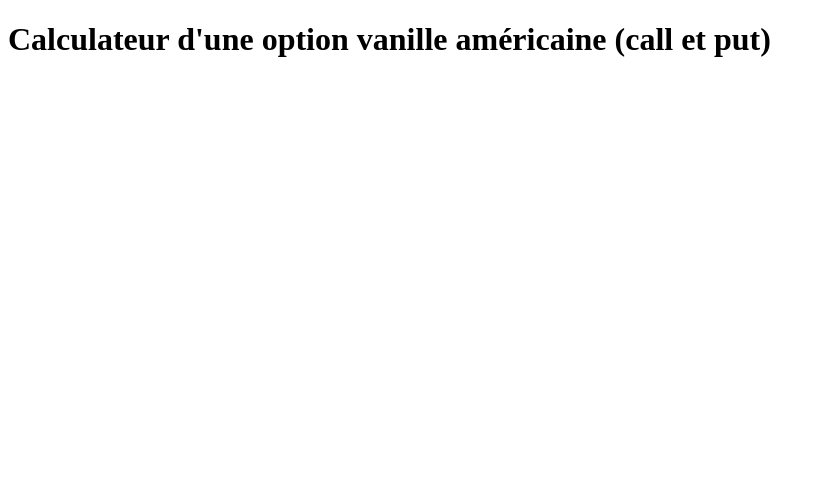
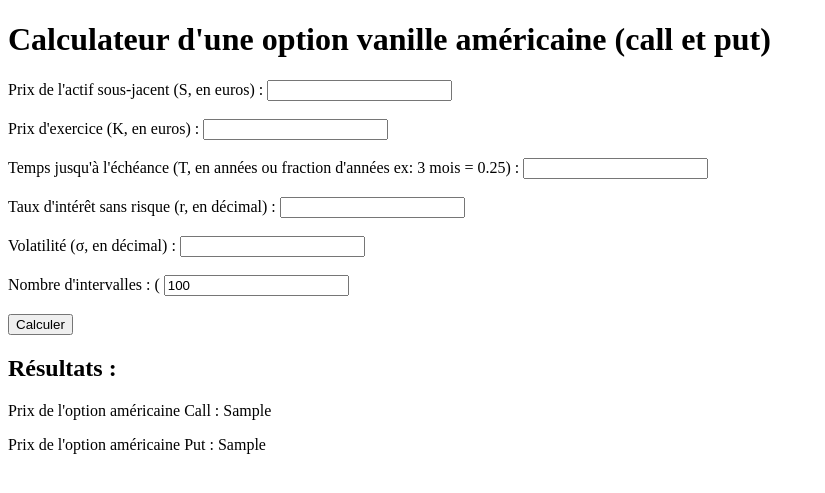
Before and after one commit to tarmyos/Projet-CAL-IN, a Flask app: template templates/american.html in a window 1280 px wide. Shown: the part 26-519 px from the top of the page, without its empty margins (0-825 px from the left). Run offline with Flask 3, Linux system fonts and the light colour scheme; the template is opened without the code that fills it: most values are stand-ins (such as "Sample title", 1, 10 or a date in 2020).

Commit message:
feat: calcul option américaine, changement de route dans app.py

```diff
--- a/app.py
+++ b/app.py
@@ -1,52 +1,72 @@
 from flask import Flask, render_template, request
 from scripts.european_black_scholes import black_scholes_call, black_scholes_put
 from scripts.european_propagation_incertitudes import propagation_incertitudes_call, propagation_incertitudes_put
-
+from scripts.american_binomial import binomial_american_call, binomial_american_put
 app = Flask(__name__)
 
 @app.route('/', methods=['GET'])
 def index():
     return render_template('index.html', call_result=None, put_result=None)
 
-@app.route('/european', methods=['GET'])
+@app.route('/european', methods=['GET', 'POST'])
 def european():
-    return render_template('european.html')
+    if request.method == 'GET':
+        return render_template('european.html')
+    else:
+        try:
+            # Récupération des données du formulaire
+            S = float(request.form['S'])
+            K = float(request.form['K'])
+            T = float(request.form['T'])
+            r = float(request.form['r'])
+            sigma = float(request.form['sigma'])
 
-@app.route('/american', methods=['GET'])
+            # Incertitudes
+            dS = float(request.form['dS'])
+            dK = float(request.form['dK'])
+            dT = float(request.form['dT'])
+            dr = float(request.form['dr'])
+            dSigma = float(request.form['dSigma'])
+
+
+            # Calcul des prix des options et de leurs incertitudes associées
+            call_price, delta_call = propagation_incertitudes_call(S, K, T, r, sigma, dS, dK, dT, dr, dSigma)
+            put_price, delta_put = propagation_incertitudes_put(S, K, T, r, sigma, dS, dK, dT, dr, dSigma)
+
+            # Retour des résultats
+            return render_template('european.html', call_result=call_price, put_result=put_price, call_uncertainty=delta_call, put_uncertainty=delta_put)
+
+        except ValueError:
+            return render_template('european.html', call_result="Erreur dans les entrées", put_result="Erreur dans les entrées", call_uncertainty="Erreur dans les entrées", put_uncertainty="Erreur dans les entrées")
+
+
+@app.route('/american', methods=['GET', 'POST'])
 def american():
-    return render_template('american.html')
+    if request.method == 'GET':
+        return render_template('american.html')
+    else:
+        try:
+            # Récupération des données du formulaire
+            S = float(request.form['S'])
+            K = float(request.form['K'])
+            T = float(request.form['T'])
+            r = float(request.form['r'])
+            sigma = float(request.form['sigma'])
+            n = int(request.form['n'])
+
+            # Calcul du prix de l'option américaine Call et Put
+            call_price = binomial_american_call(S, K, T, r, sigma, n)
+            put_price = binomial_american_put(S, K, T, r, sigma, n)
+
+            # Retour des résultats
+            return render_template('american.html', call_result=call_price, put_result=put_price)
+
+        except ValueError:
+            return render_template('american.html', call_result="Erreur dans les entrées", put_result="Erreur dans les entrées")
 
 @app.route('/bermudan', methods=['GET'])
 def bermudian():
     return render_template('bermudan.html')
 
-@app.route('/european/calculate', methods=['POST'])
-def calculate():
-    try:
-        # Récupération des données du formulaire
-        S = float(request.form['S'])
-        K = float(request.form['K'])
-        T = float(request.form['T'])
-        r = float(request.form['r'])
-        sigma = float(request.form['sigma'])
-
-        # Incertitudes
-        dS = float(request.form['dS'])
-        dK = float(request.form['dK'])
-        dT = float(request.form['dT'])
-        dr = float(request.form['dr'])
-        dSigma = float(request.form['dSigma'])
-
-
-        # Calcul des prix des options et de leurs incertitudes associées
-        call_price, delta_call = propagation_incertitudes_call(S, K, T, r, sigma, dS, dK, dT, dr, dSigma)
-        put_price, delta_put = propagation_incertitudes_put(S, K, T, r, sigma, dS, dK, dT, dr, dSigma)
-
-        # Retour des résultats
-        return render_template('european.html', call_result=call_price, put_result=put_price, call_uncertainty=delta_call, put_uncertainty=delta_put)
-
-    except ValueError:
-        return render_template('european.html', call_result="Erreur dans les entrées", put_result="Erreur dans les entrées", call_uncertainty="Erreur dans les entrées", put_uncertainty="Erreur dans les entrées")
-
 if __name__ == '__main__':
     app.run(host='0.0.0.0', port=8080, debug=True)
--- a/templates/american.html
+++ b/templates/american.html
@@ -15,6 +15,33 @@
     </nav>
     <h1> Calculateur d'une option vanille américaine (call et put) </h1>
 
+    <form method="POST">
+        <label for="S">Prix de l'actif sous-jacent (S, en euros) :</label>
+        <input type="text" id="S" name="S" required><br><br>
+
+        <label for="K">Prix d'exercice (K, en euros) :</label>
+        <input type="text" id="K" name="K" required><br><br>
+
+        <label for="T">Temps jusqu'à l'échéance (T, en années ou fraction d'années ex: 3 mois = 0.25) :</label>
+        <input type="text" id="T" name="T" required><br><br>
+
+        <label for="r">Taux d'intérêt sans risque (r, en décimal) :</label>
+        <input type="text" id="r" name="r" required><br><br>
+
+        <label for="sigma">Volatilité (σ, en décimal) :</label>
+        <input type="text" id="sigma" name="sigma" required><br><br>
+
+        <label for="n">Nombre d'intervalles : (</label>
+        <input type="text" id="n" name="n" value="100" required><br><br>
+
+        <button type="submit">Calculer</button>
+    </form>
+
+    {% if call_result is not none and put_result is not none %}
+    <h2>Résultats :</h2>
+    <p>Prix de l'option américaine Call : {{ call_result }}</p>
+    <p>Prix de l'option américaine Put : {{ put_result }}</p>
+    {% endif %}
 
 </body>
 </html>
--- a/templates/european.html
+++ b/templates/european.html
@@ -14,7 +14,7 @@
         <a href="/bermudan"> Options bermudiennes </a>
     </nav>
     <h1> Calculateur d'une option vanille européenne (call et put) </h1>
-    <form action="/european/calculate" method="POST">
+    <form method="POST">
 
         <label for="S">Prix de l'actif sous-jacent (S, en euros) :</label>
         <input type="text" id="S" name="S" required>
@@ -26,7 +26,7 @@
         <label for="dK">Incertitude sur K :</label>
         <input type="text" id="dK" name="dK" required><br><br>
 
-        <label for="T">Temps jusqu'à l'échéance (T, années) :</label>
+        <label for="T">Temps jusqu'à l'échéance (T, en années ou fraction d'années ex: 3 mois = 0.25) :</label>
         <input type="text" id="T" name="T" required>
         <label for="dT">Incertitude sur T :</label>
         <input type="text" id="dT" name="dT" required><br><br>
```
